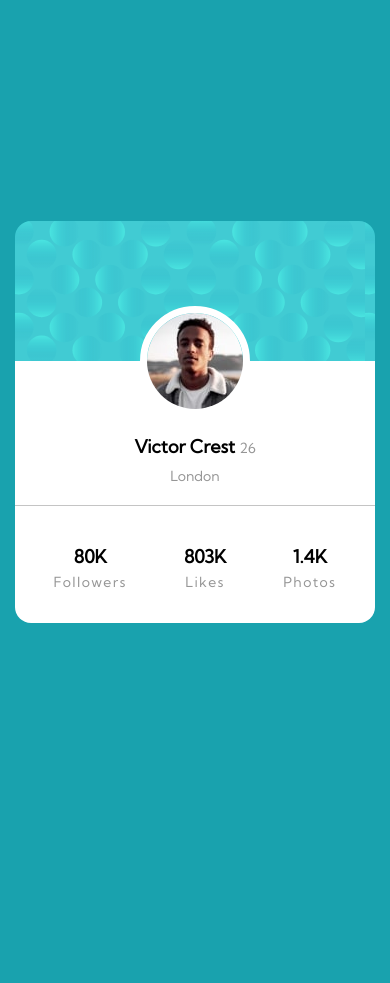
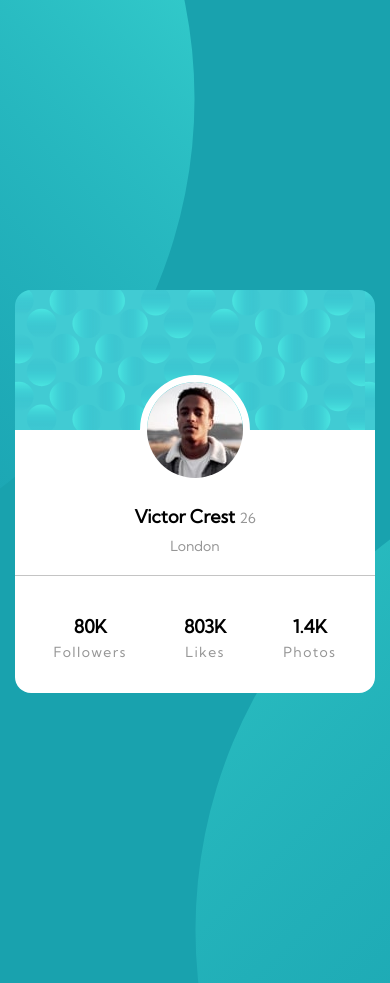
Before and after one commit to vanjavelickov/quantox-first-task, a plain HTML site: page index.html in a window 390 px wide. Before the commit the page ends 844 px from the top, so only its background shows below. Drawn offline with Linux system fonts and the light colour scheme.

Commit message:
fix responsive background

```diff
--- a/index.html
+++ b/index.html
@@ -12,6 +12,8 @@
 
 <body>
     <div class="container">
+        <div><img class="bc-image-left min-width-class" src="assets/bg-pattern-top.svg"></img></div>
+        <div><img class="bc-image-right min-width-class" src="assets/bg-pattern-bottom.svg"></img></div>
         <div class="card">
             <div class="card-header">
                 <img class="card-image" src="assets/image-victor.jpg"></img>
@@ -28,12 +30,13 @@
                         <div class="letter-design letter-spacing-style ">Followers</div>
                     </div>
                     <div class="card-info-item-style"><strong>803K</strong> <span
-                            class="letter-design letter-spacing-style ">Likes</span></div>
+                            class="letter-design letter-spacing-style">Likes</span></div>
                     <div class="card-info-item-style"><strong>1.4K</strong><span
-                            class="letter-design letter-spacing-style ">Photos</span> </div>
+                            class="letter-design letter-spacing-style">Photos</span> </div>
                 </div>
             </div>
         </div>
     </div>
 </body>
+
 </html>
--- a/style.css
+++ b/style.css
@@ -1,15 +1,11 @@
 body {
-    background-image: url('assets/bg-pattern-top.svg'), url('assets/bg-pattern-bottom.svg');
-    background-repeat: no-repeat;
-    /* background-position: -700px -800px, 500px 450px; */
-    background-position: -95% 160%, 200% -60%;
-    background-size: 1440px;
     background-color: hsl(185, 75%, 39%);
     font-family: 'Kumbh Sans', sans-serif;
     font-weight: 700;
     font-size: 18px;
     padding: 0;
     margin: 0;
+    overflow: hidden;
 }
 
 .container {
@@ -17,7 +13,19 @@ body {
     display: flex;
     justify-content: center;
     align-items: center;
-    flex-wrap: wrap;
+    overflow: hidden;
+}
+
+.min-width-class {
+    min-width: 100%;
+}
+
+.bc-image-left {
+    transform: translateY(-40%);
+}
+
+.bc-image-right {
+    transform: translateY(45%);
 }
 
 .card {
@@ -25,7 +33,9 @@ body {
     flex-direction: column;
     border-radius: 1rem;
     overflow: hidden;
-    flex: 0 0 360px;
+    width: 360px;
+    position: absolute;
+    /* flex: 0 0 360px; */
 }
 
 .card-header {
@@ -56,7 +66,6 @@ body {
     padding: 15px 10px 22px 10px;
 }
 
-
 .card-info-item-style {
     display: flex;
     flex-direction: column;
@@ -73,10 +82,3 @@ body {
 .letter-spacing-style {
     letter-spacing: 0.1em;
 }
-
-
-@media only screen and (max-width: 450px) {
-    body {
-        /* background-position:  */
-    }
-}
```
